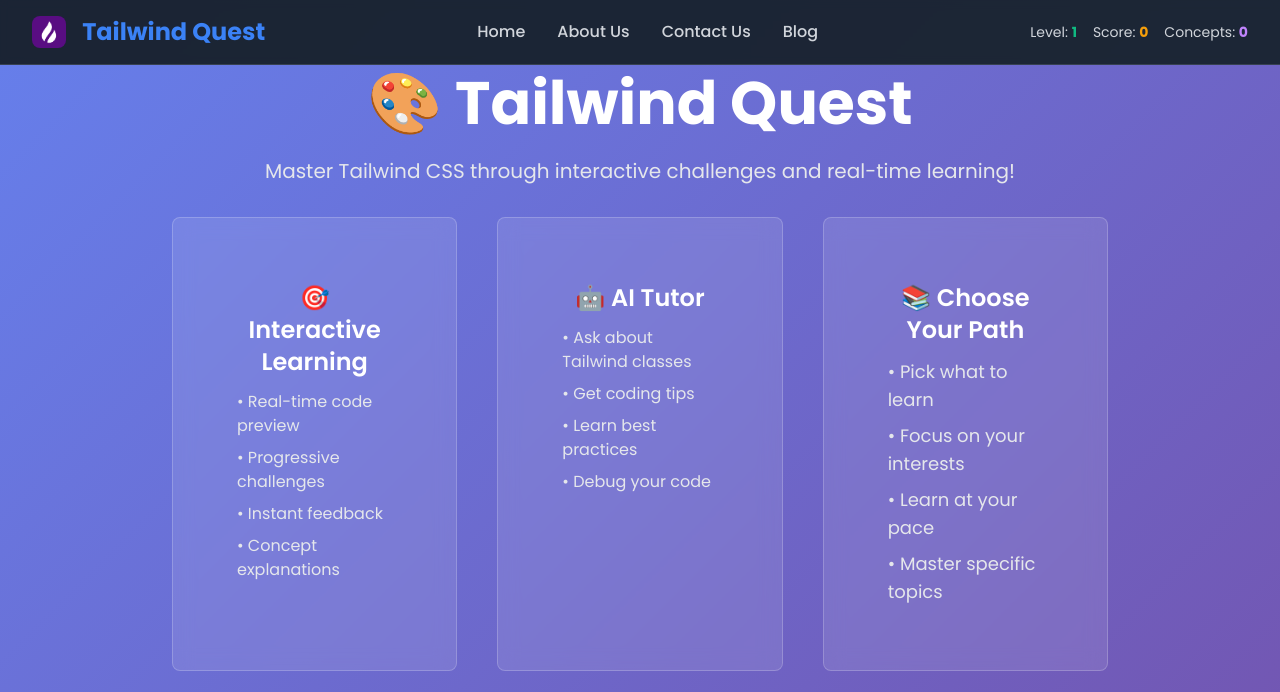
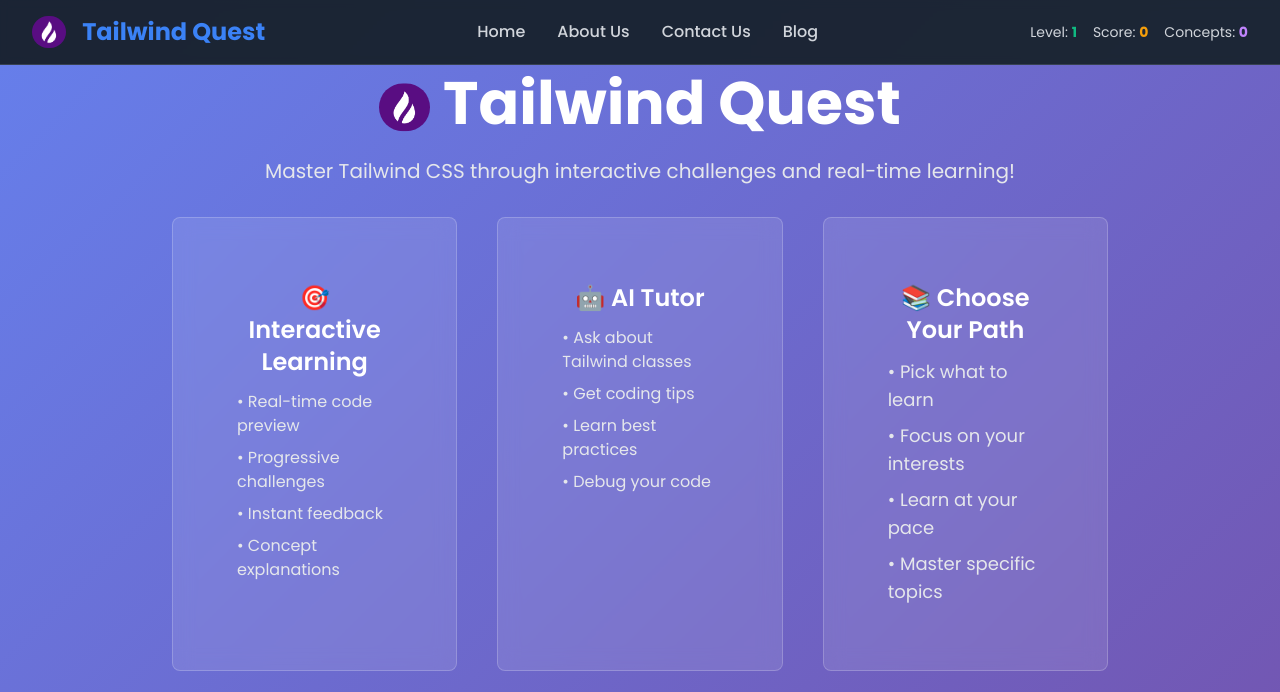
Before and after one commit to anjalbhattarai79/Tailwind-Quest, a plain HTML site: page index.html in a window 1280 px wide. Shown: the top 692 px of the page. Drawn offline with nearby package versions, Linux system fonts and the light colour scheme.

Commit message:
logo fixed

```diff
--- a/index.html
+++ b/index.html
@@ -90,7 +90,7 @@
         <div class="max-w-7xl mx-auto px-4 sm:px-6 lg:px-8">
             <div class="flex justify-between items-center h-16">
                 <div class="flex items-center space-x-4">
-                    <img src="./img/logo.png" alt="Logo" class="h-8 inline-block rounded-lg">
+                    <img src="./img/logo.png" alt="Logo" class="h-8 inline-block rounded-full">
                     <h1 class="text-2xl font-bold text-quest-primary">Tailwind Quest</h1>
                 </div>
 
@@ -138,7 +138,7 @@
             <div class="text-center w-9/12 mx-auto">
                 <div class="mb-8">
                     <h1 class="text-6xl font-bold text-white mb-4 animate-float">
-                        🎨 Tailwind Quest
+                        <img src="./img/logo.png" alt="Logo" class="h-12 inline-block rounded-full"> Tailwind Quest
                     </h1>
                     <p class="text-xl text-gray-200 mb-8">
                         Master Tailwind CSS through interactive challenges and real-time learning!
```
Also changed, not shown: about.html (+1 -1 lines), blog.html (+1 -1 lines), contactus.html (+1 -1 lines).
